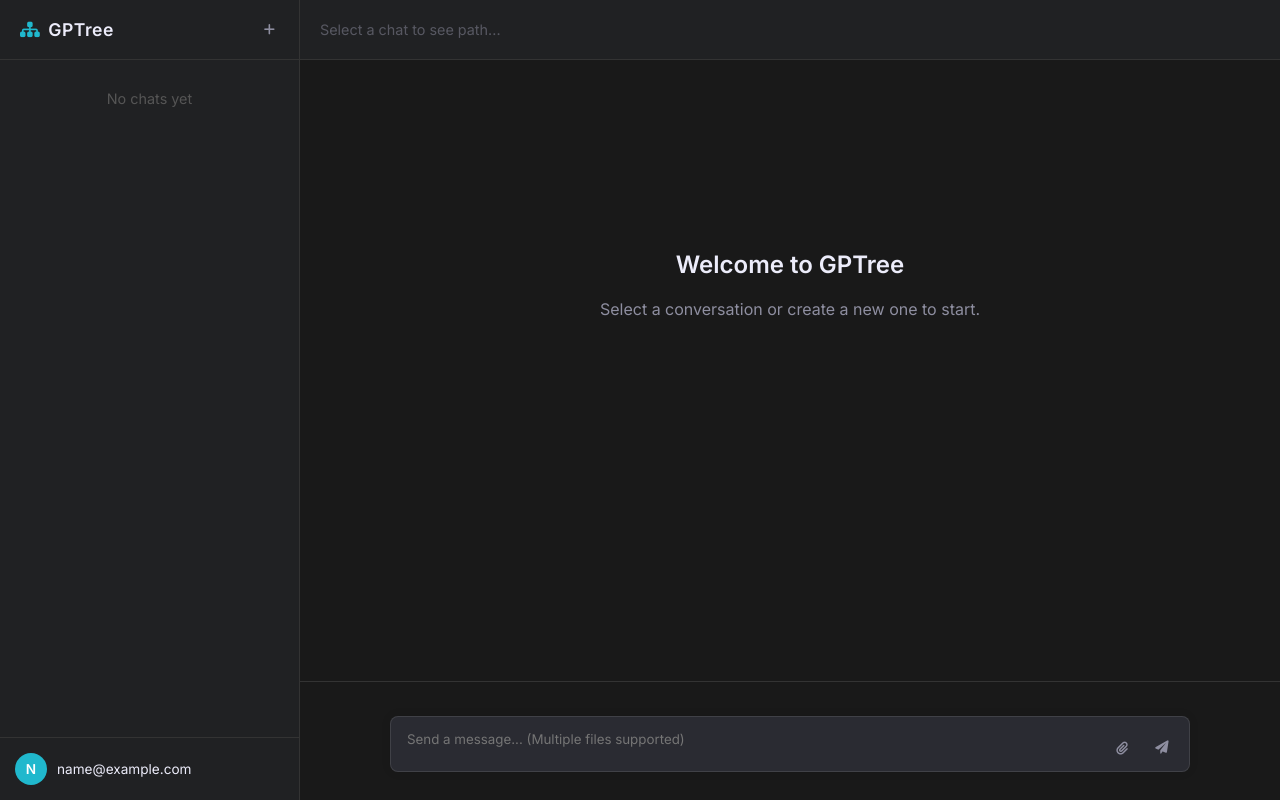
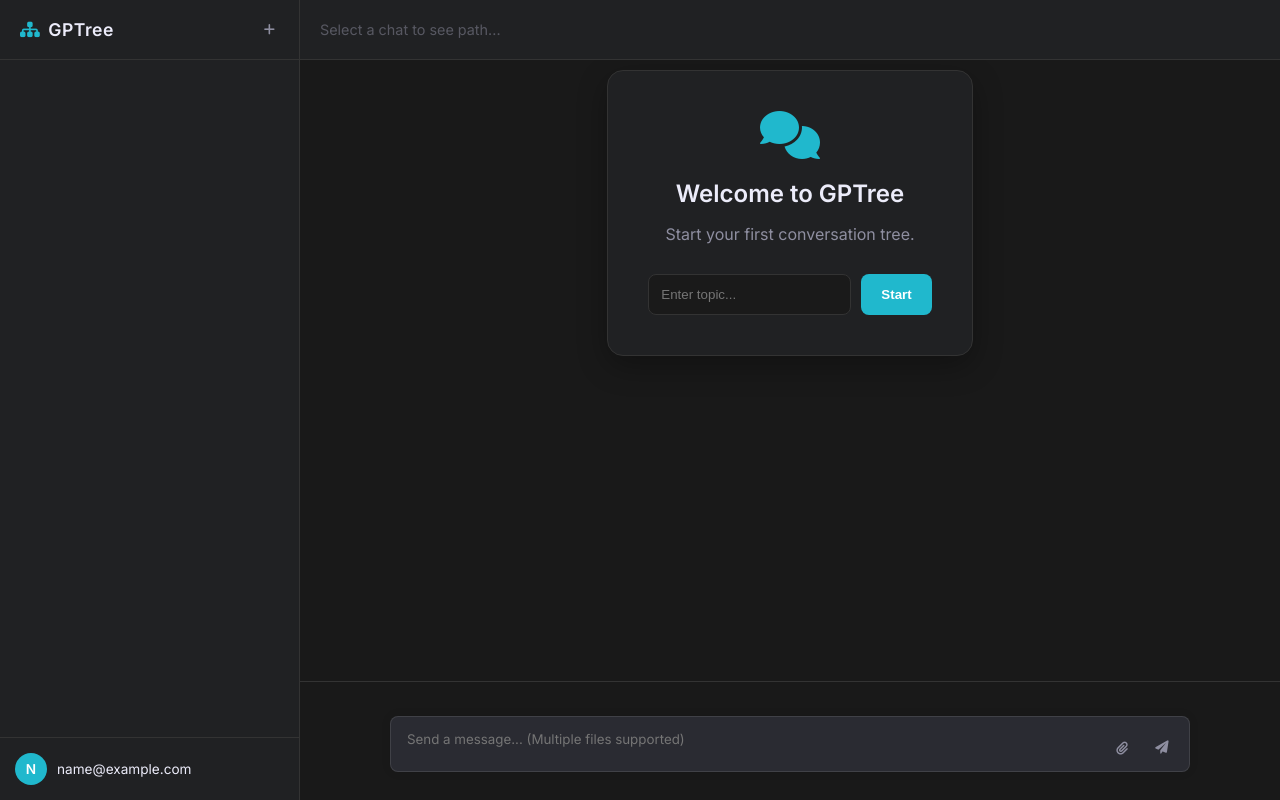
Before and after one commit to rodeatharva04/GPTree, a Django app: page / in a window 1280 px wide. Run offline with Django 5.2, Linux system fonts and the light colour scheme; the visitor is signed in with stand-in values (Sample User, id 1); data comes from the database, SQL or seed files in the repository; data that the repository does not hold is empty.

Commit message:
Show create chat screen instead of error when empty

```diff
--- a/chat/templates/chat/index.html
+++ b/chat/templates/chat/index.html
@@ -1042,7 +1042,11 @@
                 if (!res.ok) throw new Error('Failed to load tree');
                 const data = await res.json();
                 conversations = data;
-                renderTree();
+                if (conversations.length === 0) {
+                    showCreateChatSetup();
+                } else {
+                    renderTree();
+                }
 
                 sidebar.scrollTop = currentScroll; // Restore sidebar scroll
 
@@ -1191,7 +1195,25 @@
 
             try {
                 const res = await fetch(`/api/conversations/${id}/messages/`);
-                if (!res.ok) throw new Error("Error loading messages");
+                if (!res.ok) {
+                    // If chat not found (maybe deleted or wrong user), reset UI
+                    if (res.status === 404 || res.status === 500) {
+                        activeNodeId = null;
+                        localStorage.removeItem('gptree_active_node');
+                        if (conversations.length === 0) {
+                            showCreateChatSetup();
+                        } else {
+                            const inner = document.getElementById('chat-inner');
+                            inner.innerHTML = '<div style="display:flex; flex-direction:column; align-items:center; justify-content:center; height:100%; color:var(--text-muted);"><i class="fa fa-search" style="font-size:3em; margin-bottom:20px;"></i><p>Chat not found</p></div>';
+                        }
+                        // Clean URL params
+                        const url = new URL(window.location);
+                        url.searchParams.delete('node');
+                        window.history.pushState({}, '', url);
+                        return;
+                    }
+                    throw new Error("Error loading messages");
+                }
                 const messagesList = await res.json();
 
                 inner.innerHTML = '';
@@ -1524,16 +1546,59 @@
         // Initial load
         loadSidebarProfile();
 
-        async function createNewRoot() {
-            const title = prompt("Enter chat title:", "New Topic");
+        async function createNewRoot(title = null) {
+            if (!title) {
+                title = prompt("Enter chat title:", "New Topic");
+            }
             if (title) {
                 const res = await fetch('/api/conversations/', {
                     method: 'POST',
+                    headers: { 'Content-Type': 'application/json' },
                     body: JSON.stringify({ title: title })
                 });
                 const data = await res.json();
                 await loadTree();
                 loadConversation(data.id);
+            }
+        }
+
+        function showCreateChatSetup() {
+            const inner = document.getElementById('chat-inner');
+            inner.innerHTML = `
+                <div style="display: flex; flex-direction: column; align-items: center; justify-content: center; height: 100%; color: var(--text-main);">
+                    <div style="text-align: center; max-width: 400px; padding: 40px; background: var(--bg-sidebar); border-radius: 16px; border: 1px solid var(--border); box-shadow: 0 10px 30px rgba(0,0,0,0.3);">
+                        <i class="fa fa-comments" style="font-size: 3em; color: var(--accent); margin-bottom: 20px;"></i>
+                        <h2 style="margin: 0 0 10px 0;">Welcome to GPTree</h2>
+                        <p style="color: var(--text-muted); margin-bottom: 30px;">Start your first conversation tree.</p>
+
+                        <div style="display: flex; gap: 10px;">
+                            <input type="text" id="new-chat-title" placeholder="Enter topic..."
+                                style="flex: 1; padding: 12px; border-radius: 8px; border: 1px solid var(--border); background: #1a1a1a; color: white; outline: none;">
+                            <button onclick="triggerNewChat()"
+                                style="padding: 12px 20px; background: var(--accent); color: white; border: none; border-radius: 8px; cursor: pointer; font-weight: 600;">
+                                Start
+                            </button>
+                        </div>
+                    </div>
+                </div>
+            `;
+
+            // Focus input
+            setTimeout(() => {
+                const input = document.getElementById('new-chat-title');
+                if (input) {
+                    input.focus();
+                    input.addEventListener('keypress', (e) => {
+                        if (e.key === 'Enter') triggerNewChat();
+                    });
+                }
+            }, 100);
+        }
+
+        function triggerNewChat() {
+            const title = document.getElementById('new-chat-title').value;
+            if (title && title.trim() !== "") {
+                createNewRoot(title);
             }
         }
 
```
